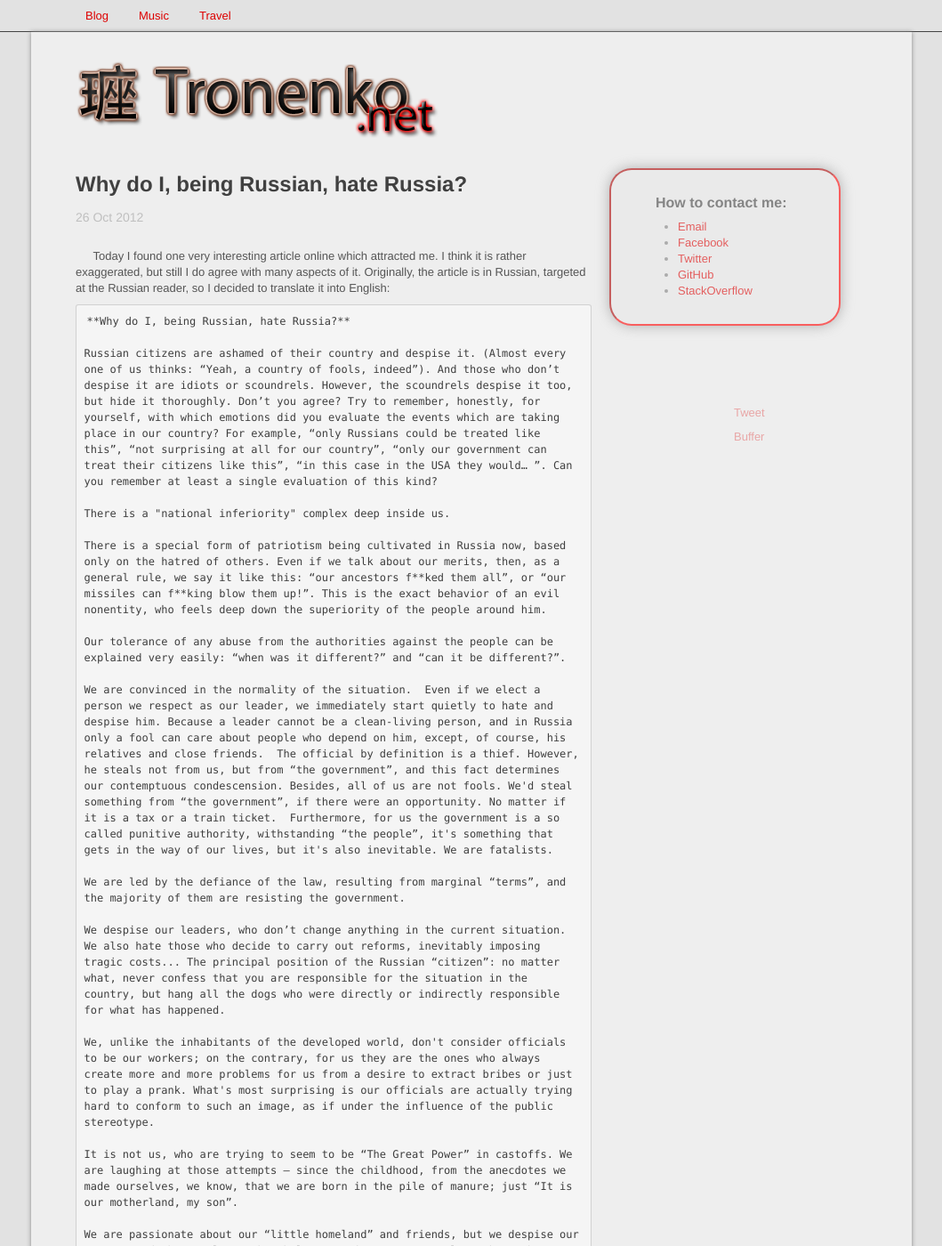
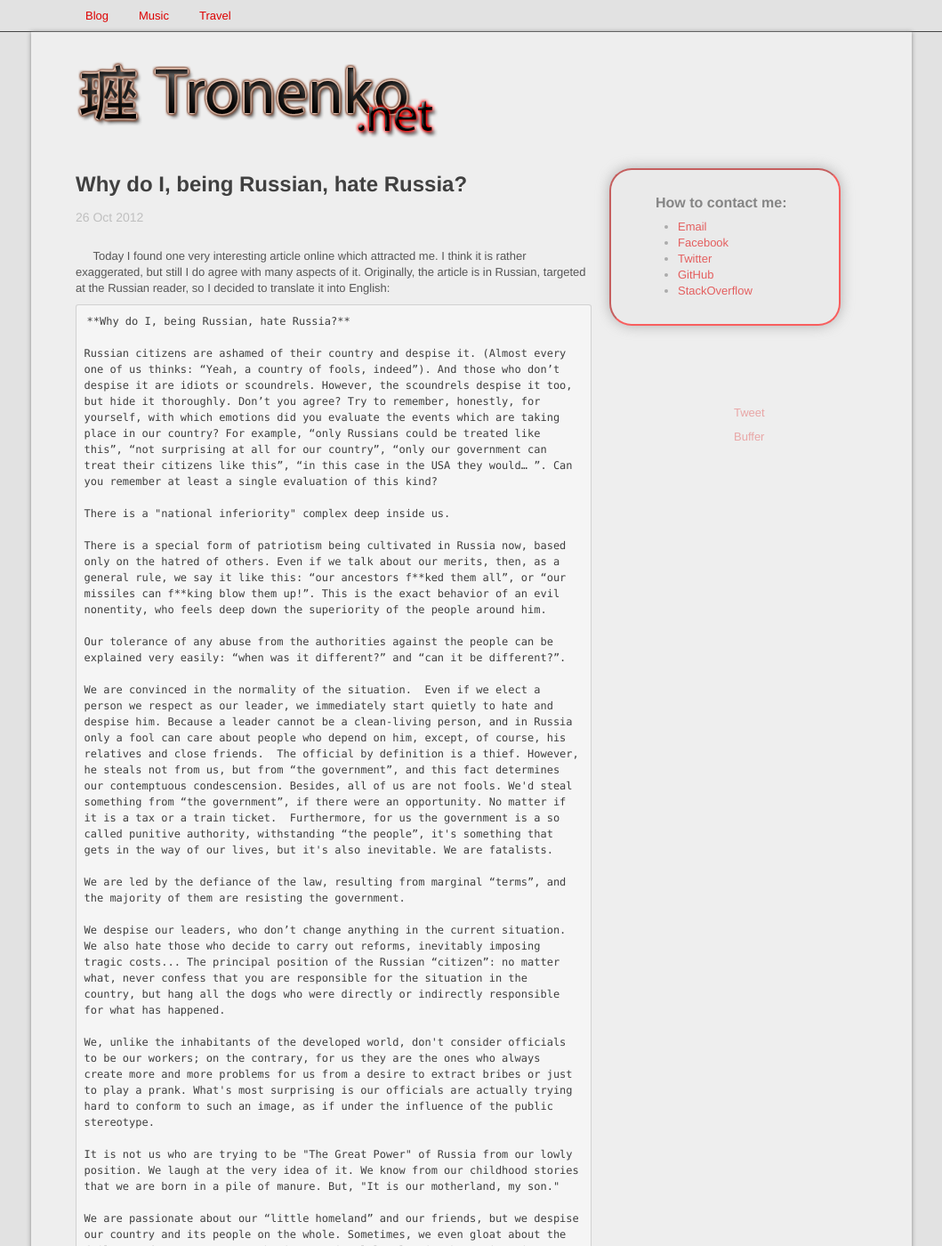
Before and after one commit to morphium/morphium.github.com, a Jekyll site: the page built from _posts/2012-10-26-why-do-i-hate-russia.markdown, in a window 1280 px wide and 1400 px high. Shown: the whole window at 89% size, without its empty margins (110-1169 px from the left). Built offline with Jekyll 4.4.1, drawn with Linux system fonts in a browser that asks for light colours; nearby versions of some CDN libraries; comment, search, counter and statistics services are not loaded; part of the change alters nothing that is shown; some of the changed text lies outside the part shown.

```diff
--- a/_posts/2012-10-26-why-do-i-hate-russia.markdown
+++ b/_posts/2012-10-26-why-do-i-hate-russia.markdown
@@ -24,15 +24,15 @@ Originally, the article is in Russian, targeted at the Russian reader, so I deci
 
 	We, unlike the inhabitants of the developed world, don't consider officials to be our workers; on the contrary, for us they are the ones who always create more and more problems for us from a desire to extract bribes or just to play a prank. What's most surprising is our officials are actually trying hard to conform to such an image, as if under the influence of the public stereotype.
 
-	It is not us, who are trying to seem to be “The Great Power” in castoffs. We are laughing at those attempts – since the childhood, from the anecdotes we made ourselves, we know, that we are born in the pile of manure; just “It is our motherland, my son”.
+	It is not us who are trying to be "The Great Power" of Russia from our lowly position. We laugh at the very idea of it. We know from our childhood stories that we are born in a pile of manure. But, "It is our motherland, my son."
 
-	We are passionate about our “little homeland” and friends, but we despise our country and the people on the whole. Sometimes, we even gloat about the failures of our country at the international level – in those situations we treat our country as “the government”,  which in turn we perceive as our superior enemy.
+	We are passionate about our “little homeland” and our friends, but we despise our country and its people on the whole. Sometimes, we even gloat about the failures of our country at the international level – in those situations we treat our country as “the government”,  which in turn we perceive as our worst enemy.
 
-	In extreme conditions, from the army to the emigration, representative of any nation tries to help his or her tribesmen. But Russians are not like this. They would rather pretend to “nicht verstehen”, rather than get involved in the problems of his or her fellow countryman.
+	In certain situations, from being in the army to the immigration, the representatives of any nation try to help their tribesmen. But Russians are not like this. They would rather pretend to “nicht verstehen”, rather than get involved in the problems of their fellow countryman.
 
-	On the trains heading abroad we see Russians as the most undesirable companions. We cannot even imagine more pompous, cad and stupid people. Seems like it is the most important national traits, which we can see in our countrymen. And in us ourselves.
+	On the trains heading abroad we see Russians as the most undesirable companions. We cannot even imagine more pompous, cad and stupid people. It seems like these are the most important national traits, which we see in our countrymen and in ourselves.
 
-	I don’t know whose fault it is. Why are we like this? Bloody tsarism, Tatar-Mongols, the Bolsheviks or someone else? I don’t analyze, I am as a chukchee – I sing what I see. I just understand, that it is not the place and people, where and with whom I would like to live.
+	I don’t know whose fault it is. Why are we like this? Bloody tsarism, Tatar-Mongols, the Bolsheviks or someone else? I don’t analyze, I am like a [chukchi](http://en.wikipedia.org/wiki/Chukchi_people) – I sing what I see. I just understand, that it is not the place and people, where and with whom I would like to live.
 
 ---
 
```
